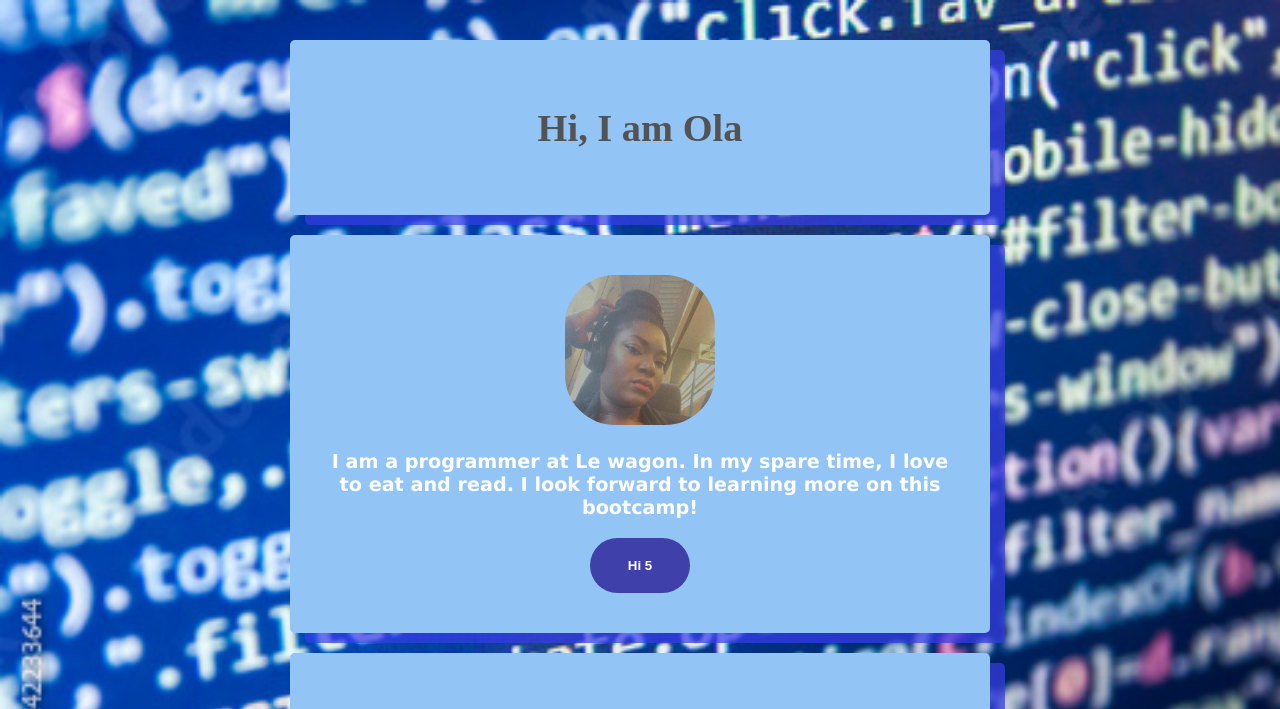
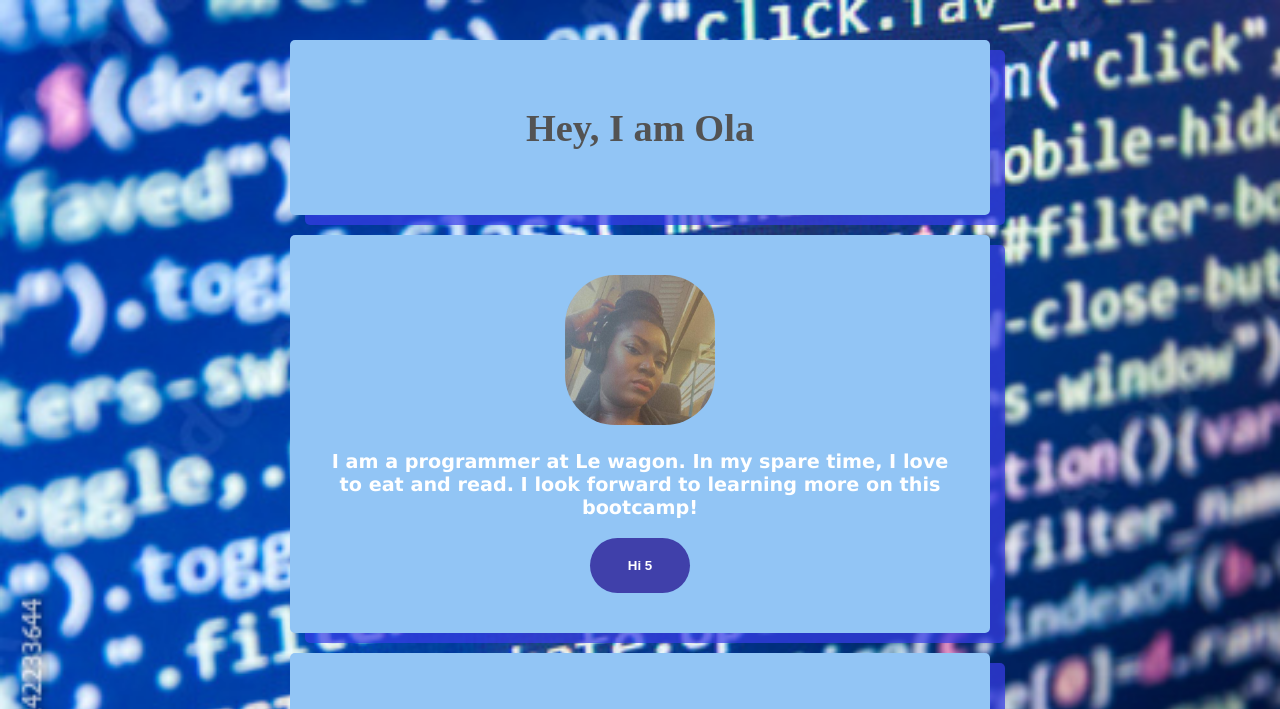
Before and after one commit to ojimoh21/profile, a plain HTML site: page index.html in a window 1280 px wide. Shown: the top 709 px of the page. Drawn offline with Linux system fonts and the light colour scheme; a web font is replaced by a local one.

Commit message:
Changed the H1 content

```diff
--- a/index.html
+++ b/index.html
@@ -14,7 +14,7 @@
 <body>
   <div class="container">
     <div class="card">
-      <h1>Hi, I am Ola </h1>
+      <h1>Hey, I am Ola </h1>
     </div>
     <div class="card">
       <img style="width:150px" src="images/60032676.jpeg" alt="">
```
